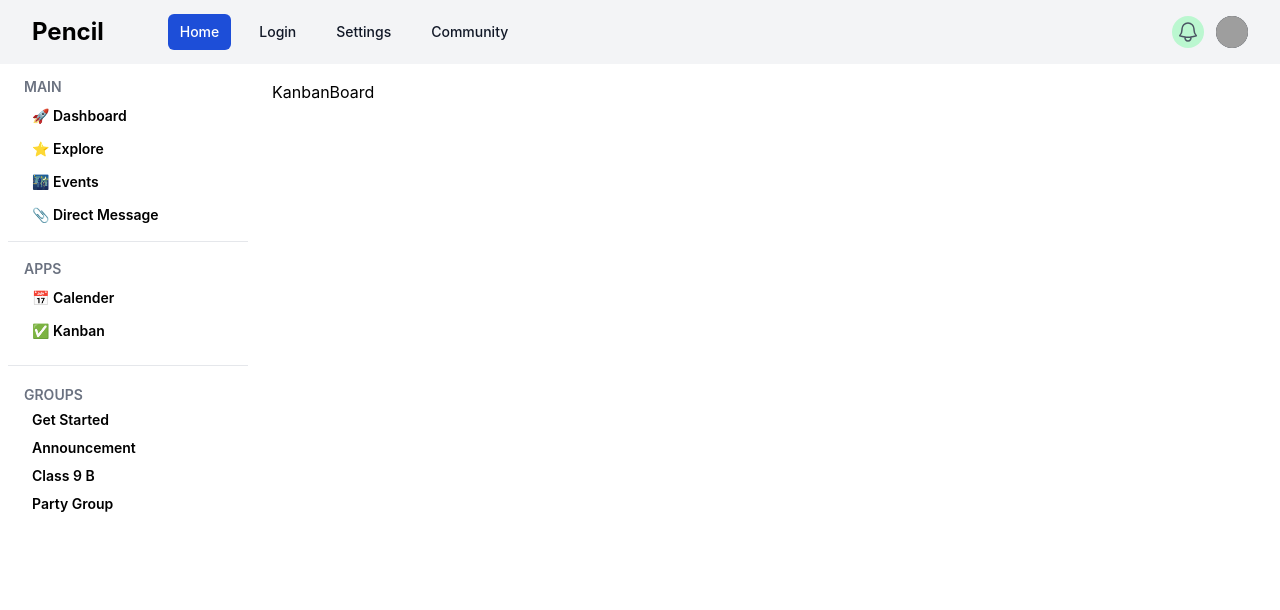
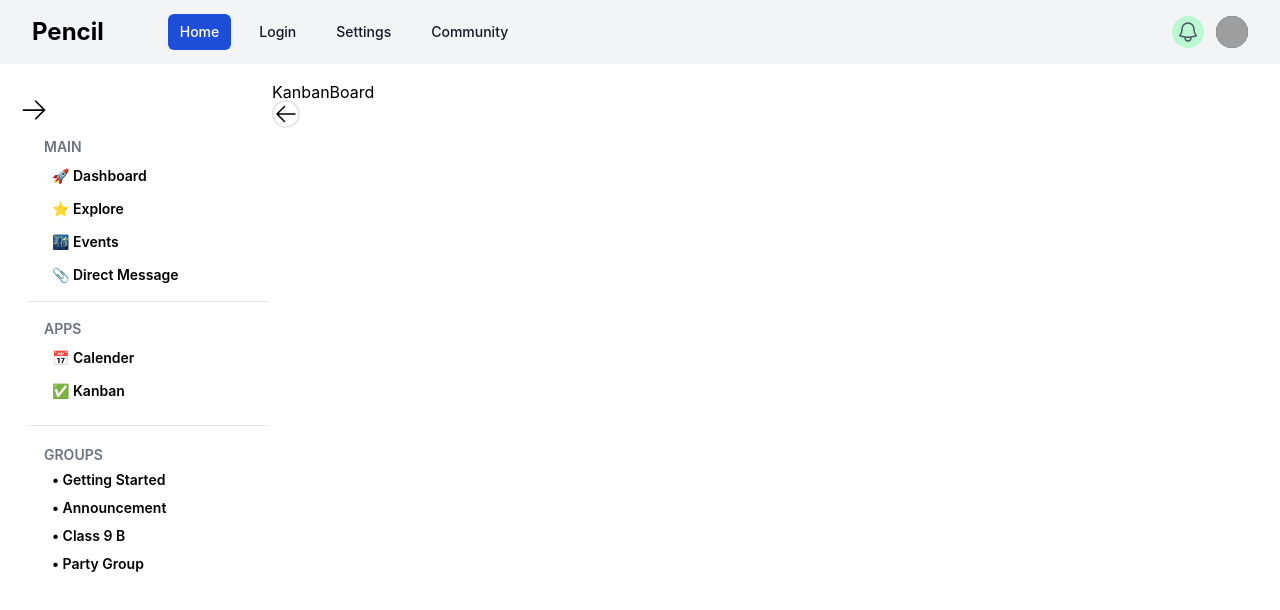
Before and after one commit to iamsid47/pensil-landing-page, a React (Create React App) app: page /KanbanBoard in a window 1280 px wide. Shown: the top 610 px of the page. Built offline with nearby package versions, Linux system fonts and the light colour scheme; grey boxes are pictures that could not be loaded.

Commit message:
added nav

```diff
--- a/src/App.js
+++ b/src/App.js
@@ -4,7 +4,6 @@ import Events from "./components/Event.jsx";
 import Dm from "./components/Dm.jsx";
 import { BrowserRouter, Router, Route } from "react-router-dom";
 import Sidebar from "./components/Sidebar.jsx";
-import Navbar from "./components/Navbar.jsx";
 import Introduction from "./pages/Introduction.jsx";
 import UserInputForm from "./pages/form/UserInputForm.jsx";
 import LoginForm from "./pages/form/LoginForm.jsx";
--- a/src/components/Navigation.jsx
+++ b/src/components/Navigation.jsx
@@ -13,7 +13,7 @@ function classNames(...classes) {
   return classes.filter(Boolean).join(" ");
 }
 
-export default function Example() {
+export default function Navigation() {
   return (
     <Disclosure as="nav" className="bg-gray-100">
       {({ open }) => (
--- a/src/components/Sidebar.jsx
+++ b/src/components/Sidebar.jsx
@@ -2,13 +2,52 @@ import React from "react";
 import { useState } from "react";
 
 const Sidebar = ({ Children }) => {
+  const [open, setOpen] = useState(true);
   const [showli, setListVisible] = useState(false);
   const [showli2, setListVisible2] = useState(false);
   const [showli3, setListVisible3] = useState(false);
   const [showli4, setListVisible4] = useState(false);
 
   return (
-    <div>
+    <div className="hidden md:block">
+      <div
+        className={` ${
+          open ? "w-72" : "w-20 "
+        } bg-dark-purple h-screen p-5  pt-8 relative duration-300`}
+      >
+        <svg
+          xmlns="http://www.w3.org/2000/svg"
+          fill="none"
+          viewBox="0 0 24 24"
+          strokeWidth={1.5}
+          stroke="currentColor"
+          className={`absolute cursor-pointer -right-3 top-9 w-7 border-dark-purple
+           border-2 rounded-full  ${!open && "rotate-180"}`}
+          onClick={() => setOpen(!open)}
+        >
+          <path
+            strokeLinecap="round"
+            strokeLinejoin="round"
+            d="M10.5 19.5L3 12m0 0l7.5-7.5M3 12h18"
+          />
+        </svg>
+        <svg
+          xmlns="http://www.w3.org/2000/svg"
+          fill="none"
+          viewBox="0 0 24 24"
+          strokeWidth={1.5}
+          stroke="currentColor"
+          className={`cursor-pointer duration-500 w-7 ${
+            open && "rotate-[360deg]"
+          }`}
+        >
+          <path
+            strokeLinecap="round"
+            strokeLinejoin="round"
+            d="M13.5 4.5L21 12m0 0l-7.5 7.5M21 12H3"
+          />
+        </svg>
+
         <div className="lg:grid px-2 py-1 md:block sticky top-20">
           <ul className="px-4 py-2">
             <li className="font-semibold text-[14px] text-gray-500">MAIN</li>
@@ -54,14 +93,14 @@ const Sidebar = ({ Children }) => {
             <ul>
               <li>
                 <button
-                className="font-semibold flex items-center text-sm px-2 py-1"
+                  className="font-semibold flex items-center text-sm px-2 py-1 hover:bg-gray-100 w-52 rounded-lg"
                   onClick={() => setListVisible(!showli)}
                 >
-                Get Started
+                  • Getting Started
                 </button>
                 {showli ? (
                   <>
-                  <li className="my-1 py-1 px-2 text-[14px] rounded-md font-semibold w-52 hover:bg-blue-500 hover:text-gray-100">
+                    <li className="my-1 py-1 px-4 text-[14px] rounded-md font-semibold w-52 hover:bg-blue-500 hover:text-gray-100">
                       Intros
                     </li>
                   </>
@@ -69,17 +108,17 @@ const Sidebar = ({ Children }) => {
               </li>
               <li>
                 <button
-                className="font-semibold flex items-center text-sm px-2 py-1"
+                  className="font-semibold flex items-center text-sm px-2 py-1 hover:bg-gray-100 w-52 rounded-lg"
                   onClick={() => setListVisible2(!showli2)}
                 >
-                Announcement
+                  • Announcement
                 </button>
                 {showli2 ? (
                   <>
-                  <li className="my-1 py-1 px-2 text-[14px] rounded-md font-semibold w-52 hover:bg-blue-500 hover:text-gray-100">
+                    <li className="my-1 py-1 px-4 text-[14px] rounded-md font-semibold w-52 hover:bg-blue-500 hover:text-gray-100">
                       Hello World
                     </li>
-                  <li className="my-1 py-1 px-2 text-[14px] rounded-md font-semibold w-52 hover:bg-blue-500 hover:text-gray-100">
+                    <li className="my-1 py-1 px-4 text-[14px] rounded-md font-semibold w-52 hover:bg-blue-500 hover:text-gray-100">
                       Coding Competition
                     </li>
                   </>
@@ -87,17 +126,17 @@ const Sidebar = ({ Children }) => {
               </li>
               <li>
                 <button
-                className="font-semibold flex items-center text-sm px-2 py-1"
+                  className="font-semibold flex items-center text-sm px-2 py-1 hover:bg-gray-100 w-52 rounded-lg"
                   onClick={() => setListVisible3(!showli3)}
                 >
-                Class 9 B
+                  • Class 9 B
                 </button>
                 {showli3 ? (
                   <>
-                  <li className="my-1 py-1 px-2 text-[14px] rounded-md font-semibold w-52 hover:bg-blue-500 hover:text-gray-100">
+                    <li className="my-1 py-1 px-4 text-[14px] rounded-md font-semibold w-52 hover:bg-blue-500 hover:text-gray-100">
                       Assignments
                     </li>
-                  <li className="my-1 py-1 px-2 text-[14px] rounded-md font-semibold w-52 hover:bg-blue-500 hover:text-gray-100">
+                    <li className="my-1 py-1 px-4 text-[14px] rounded-md font-semibold w-52 hover:bg-blue-500 hover:text-gray-100">
                       Examns
                     </li>
                   </>
@@ -105,17 +144,17 @@ const Sidebar = ({ Children }) => {
               </li>
               <li>
                 <button
-                className="font-semibold flex items-center text-sm px-2 py-1"
+                  className="font-semibold flex items-center text-sm px-2 py-1 hover:bg-gray-100 w-52 rounded-lg"
                   onClick={() => setListVisible4(!showli4)}
                 >
-                Party Group
+                  • Party Group
                 </button>
                 {showli4 ? (
                   <>
-                  <li className="my-1 py-1 px-2 text-[14px] rounded-md font-semibold w-52 hover:bg-blue-500 hover:text-gray-100">
+                    <li className="my-1 py-1 px-4 text-[14px] rounded-md font-semibold w-52 hover:bg-blue-500 hover:text-gray-100">
                       Music
                     </li>
-                  <li className="my-1 py-1 px-2 text-[14px] rounded-md font-semibold w-52 hover:bg-blue-500 hover:text-gray-100">
+                    <li className="my-1 py-1 px-4 text-[14px] rounded-md font-semibold w-52 hover:bg-blue-500 hover:text-gray-100">
                       Movies
                     </li>
                   </>
@@ -125,6 +164,7 @@ const Sidebar = ({ Children }) => {
           </div>
         </div>
       </div>
+    </div>
   );
 };
 
```
Lines whose indentation alone changed are shown as unchanged.
